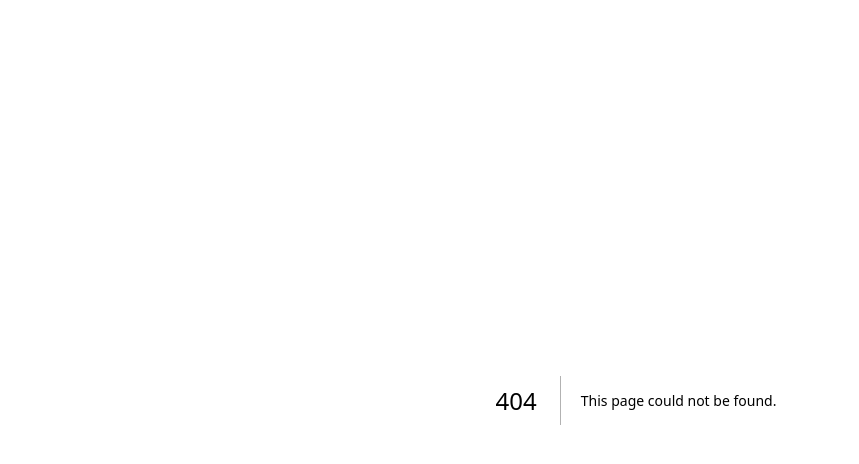
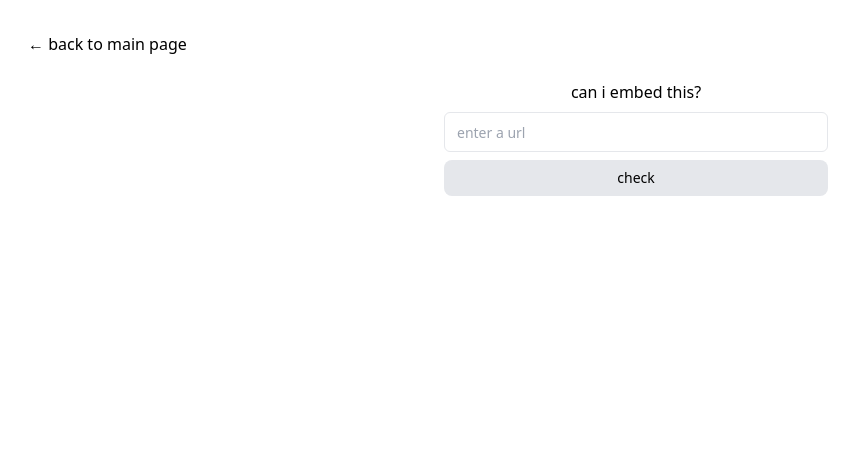
Before and after one commit to afrieirham/tools, a Next.js app: page /can-i-embed in a window 1280 px wide. Before the commit this address had no page. Shown: the top 464 px of the page, without its empty margins (4-863 px from the left). Built offline with nearby package versions, Linux system fonts and the light colour scheme.

Commit message:
add can i embed

```diff
--- /dev/null
+++ b/src/pages/can-i-embed.tsx
@@ -0,0 +1,56 @@
+import React, { useState } from "react";
+
+function CanEmbed() {
+  const [input, setInput] = useState("");
+  const [url, setUrl] = useState("");
+
+  const isValidUrl = (url: string) => {
+    try {
+      new URL(url);
+      return true;
+    } catch (error) {
+      return false;
+    }
+  };
+
+  const onSubmit = (e: React.FormEvent<HTMLFormElement>) => {
+    e.preventDefault();
+    if (!isValidUrl(input)) {
+      alert("Not valid url");
+    }
+
+    setUrl(input);
+  };
+
+  return (
+    <div className="flex flex-col items-center w-full p-8">
+      <div className="self-start">
+        <a href="/" className="hover:underline">
+          ← back to main page
+        </a>
+      </div>
+      <form
+        onSubmit={onSubmit}
+        className="flex flex-col items-center w-full mt-6 space-y-2 max-w-sm mx-auto mb-16"
+      >
+        <h1 className="text-center">can i embed this?</h1>
+        <input
+          value={input}
+          placeholder="enter a url"
+          required
+          onChange={(e) => {
+            setInput(e.target.value);
+            setUrl("");
+          }}
+          className="flex w-full h-10 max-w-sm px-3 py-2 mx-auto text-sm border rounded-md border-input bg-background ring-offset-background placeholder:text-muted-foreground focus-visible:outline-none focus-visible:ring-2 focus-visible:ring-ring focus-visible:ring-offset-2 disabled:cursor-not-allowed disabled:opacity-50"
+        />
+        <button className="w-full max-w-sm py-2 text-sm bg-gray-200 rounded-lg hover:bg-gray-300">
+          check
+        </button>
+      </form>
+      {url && <iframe src={url} className="min-h-screen w-full border" />}
+    </div>
+  );
+}
+
+export default CanEmbed;
--- a/src/pages/index.tsx
+++ b/src/pages/index.tsx
@@ -18,6 +18,9 @@ export default function Home() {
           <li className="list-disc list-inside hover:underline">
             <Link href="/url-cleaner">url cleaner ↗</Link>
           </li>
+          <li className="list-disc list-inside hover:underline">
+            <Link href="/can-i-embed">can i embed? ↗</Link>
+          </li>
         </ul>
       </div>
     </main>
```
